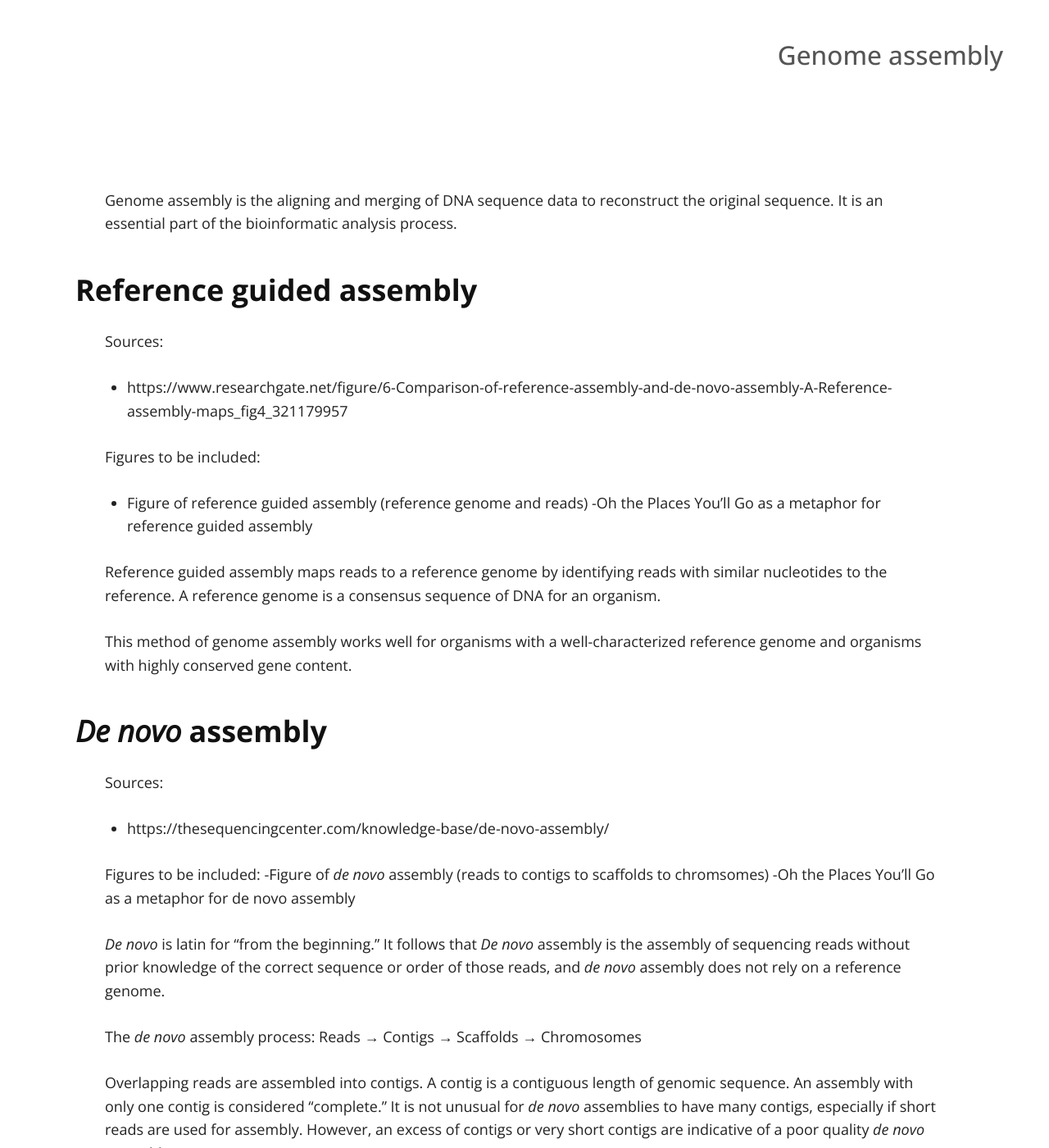
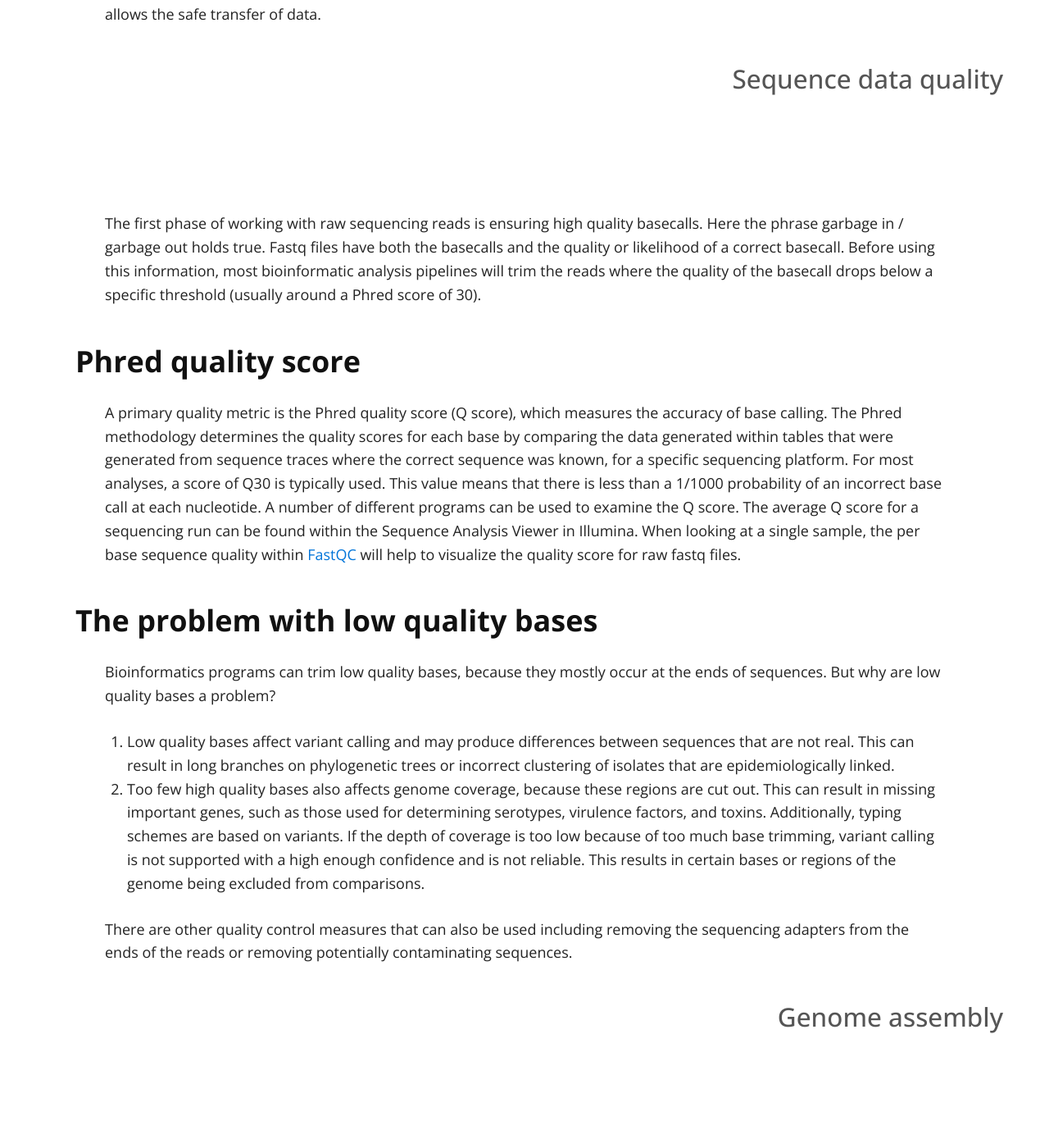
Before and after one commit to StaPH-B/midwest-region, a Jekyll site: the page built from in-progress/outline.md, in a window 1280 px wide and 1400 px high, scrolled down 12211 px. Shown: the whole window at 82% size. Built offline with Jekyll 4.4.1, drawn with Linux system fonts in a browser that asks for light colours; our own code applies the rules of GitHub Pages for plain Markdown files; some of the changed text lies outside the part shown.

Commit message:
Add quality

```diff
--- a/in-progress/outline.md
+++ b/in-progress/outline.md
@@ -177,7 +177,7 @@ Genomics is most common omics in public health; Most bioinformatic analyses in p
 
 **Transcriptomics:** The study of all RNA transcripts in an organism i.e. its transciptome.
 
-**Proteomics:** The study of all proteins in an organism i.e. its proteome.
+**Proteomics:** The study of all the proteins in an organism, and their interactions, structure and composition i.e. its proteome.
 
 **Metabolomics:** The study of small molecules (metabolites) in an organism i.e. its metabolome.
 
@@ -323,6 +323,22 @@ Sequencing data can be moved a number of ways. The most common approach to trans
 
 Of all these methods **SFTP** is the most commonly used in Bioinformatics as it provides the most secure environment that allows the safe transfer of data.
 
+## Sequence data quality
+
+The first phase of working with raw sequencing reads is ensuring high quality basecalls. Here the phrase garbage in / garbage out holds true. Fastq files have both the basecalls and the quality or likelihood of a correct basecall. Before using this information, most bioinformatic analysis pipelines will trim the reads where the quality of the basecall drops below a specific threshold (usually around a Phred score of 30).
+
+### Phred quality score
+
+A primary quality metric is the Phred quality score (Q score), which measures the accuracy of base calling. The Phred methodology determines the quality scores for each base by comparing the data generated within tables that were generated from sequence traces where the correct sequence was known, for a specific sequencing platform. For most analyses, a score of Q30 is typically used. This value means that there is less than a 1/1000 probability of an incorrect base
+call at each nucleotide. A number of different programs can be used to examine the Q score. The average Q score for a sequencing run can be found within the Sequence Analysis Viewer in Illumina. When looking at a single sample, the per base sequence quality within [FastQC](https://www.bioinformatics.babraham.ac.uk/projects/fastqc/) will help to visualize the quality score for raw fastq files.
+
+### The problem with low quality bases
+Bioinformatics programs can trim low quality bases, because they mostly occur at the ends of sequences. But why are low quality bases a problem?
+1. Low quality bases affect variant calling and may produce differences between sequences that are not real. This can result in long branches on phylogenetic trees or incorrect clustering of isolates that are epidemiologically linked.
+2. Too few high quality bases also affects genome coverage, because these regions are cut out. This can result in missing important genes, such as those used for determining serotypes, virulence factors, and toxins. Additionally, typing schemes are based on variants. If the depth of coverage is too low because of too much base trimming, variant calling is not supported with a high enough confidence and is not reliable. This results in certain bases or regions of the genome being excluded from comparisons.
+
+There are other quality control measures that can also be used including removing the sequencing adapters from the ends of the reads or removing potentially contaminating sequences.
+
 ## Genome assembly
 
 Genome assembly is the aligning and merging of DNA sequence data to reconstruct the original sequence. It is an essential part of the bioinformatic analysis process.
```
